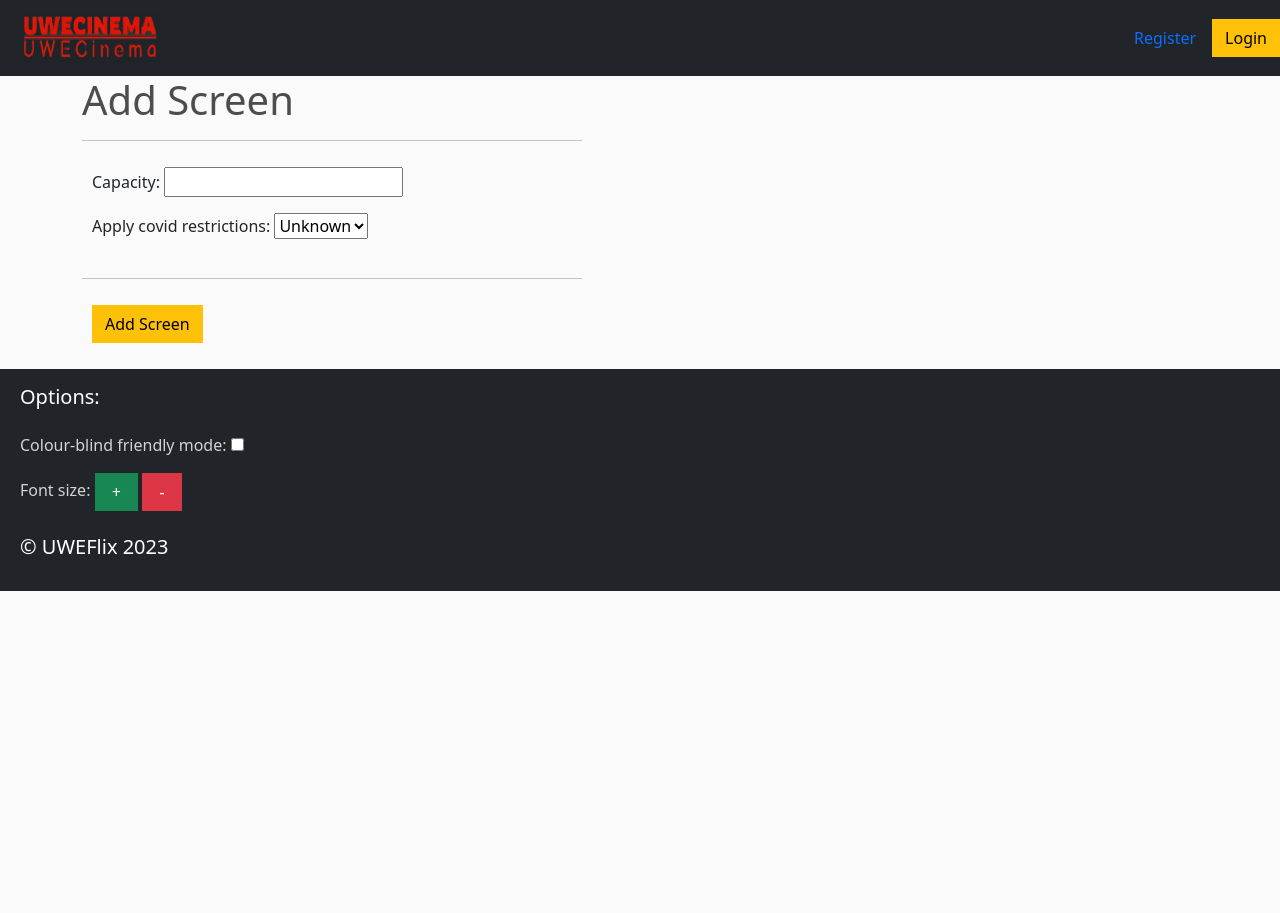
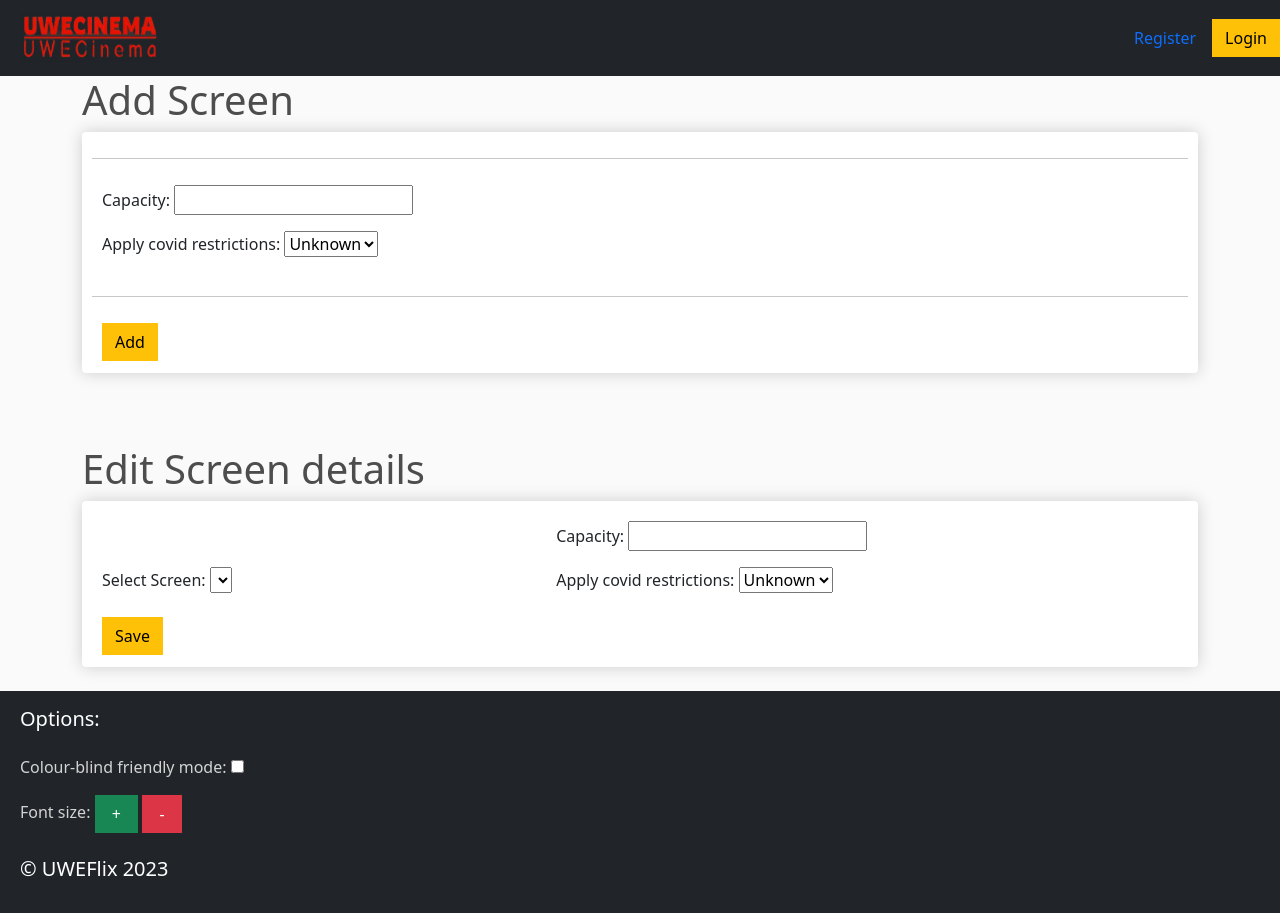
Before and after one commit to andrei2timo/ESD-UWEFlix-Cinema-Component-B, a Django app: page /add_screen/ in a window 1280 px wide. Before the commit the page ends 591 px from the top, so only its background shows below. Run offline with Django 4.2, Linux system fonts and the light colour scheme; lists and menus that the app fills with data are empty; some libraries are stand-ins or nearby versions.

Commit message:
edit new screen

```diff
--- a/Cinema-System-ESD-Component B/UWEFlix_django/uweflix/forms.py
+++ b/Cinema-System-ESD-Component B/UWEFlix_django/uweflix/forms.py
@@ -233,6 +233,14 @@ class addScreenForm(forms.ModelForm):
         model = Screen
         fields = "__all__"
 
+class editScreenForm(forms.ModelForm):
+    class Meta:
+        model = Screen
+        fields = ('capacity', 'apply_covid_restrictions')
+        widgets = {
+            'capacity': forms.NumberInput(attrs={'class': 'form-control', 'placeholder': 'Screen capacity'}),
+            'apply_covid_restrictions': forms.CheckboxInput(attrs={'class': 'form-check-input'}),
+        }
 
 class EditFilmForm(forms.ModelForm):
     class Meta:
--- a/Cinema-System-ESD-Component B/UWEFlix_django/uweflix/templates/uweflix/add_screen.html
+++ b/Cinema-System-ESD-Component B/UWEFlix_django/uweflix/templates/uweflix/add_screen.html
@@ -1,18 +1,17 @@
 {% extends "uweflix/layout.html" %}
 {% load static %}
 {% block title %}
-    Add a screen
+Add/Edit Screen
 {% endblock %}
 {% block content %}
+
 <h1>Add Screen</h1>
-
 <style>
     .submit-button {
         margin: 10px 10px 10px 10px;
     }
 </style>
-
-<form method="post" class="form-area" autocomplete="off">
+<form method="POST" class="box-element" autocomplete="off">
     <hr>
     {% csrf_token %}
     <div class="form-group">
@@ -22,7 +21,27 @@
     <br/>
     <hr>
     <div class="form-group">
-    <button id="confirm-btn" type="submit" class="btn btn-warning">Add Screen</button>
+    <button id="confirm-btn" type="submit" class="btn btn-warning">Add</button>
+    </div>
+</form>
+<br/><br/><br/>
+
+<h1>Edit Screen details</h1>
+<form method="POST" class="box-element" autocomplete="off">
+    {% csrf_token %}
+    <div class="form-group">
+        <label for="screen-select">Select Screen:</label>
+		<select id="screen-select" name="selected_screen">
+			{% for screen in screens %}
+				<option value="{{ screen.id }}" {% if screen.id == selected_screen.id %}selected{% endif %}>{{ screen.name }}</option>
+			{% endfor %}
+</select>
+    </div>
+    <div class="form-group">
+        {{ form.as_p }}
+    </div>
+    <div class="form-group">
+        <button id="confirm-btn" type="submit" class="btn btn-warning">Save</button>
     </div>
 </form>
 {% endblock %}
--- a/Cinema-System-ESD-Component B/UWEFlix_django/uweflix/views.py
+++ b/Cinema-System-ESD-Component B/UWEFlix_django/uweflix/views.py
@@ -218,6 +218,22 @@ def add_screen(request):
         Screen.newScreen(capacity, covid_restrictions)
     context['form'] = form
     return render(request, 'uweflix/add_screen.html', context)
+
+def edit_screen(request):
+    context = {}
+    selected_screen = None
+    form = editScreenForm()
+    if request.method == "POST":
+        screen_id = request.POST.get('selected_screen')
+        selected_screen = Screen.objects.get(pk=screen_id)
+        form = editScreenForm(request.POST, instance=selected_screen)
+        if form.is_valid():
+            form.save()
+    context['form'] = form
+    context['screens'] = Screen.objects.all()
+    context['selected_screen'] = selected_screen
+    return render(request, 'uweflix/add_screen.html', context)
+
 
 def add_showing(request):
     context = {}
```
Also changed, not shown: Cinema-System-ESD-Component B/UWEFlix_django/db.sqlite3.
